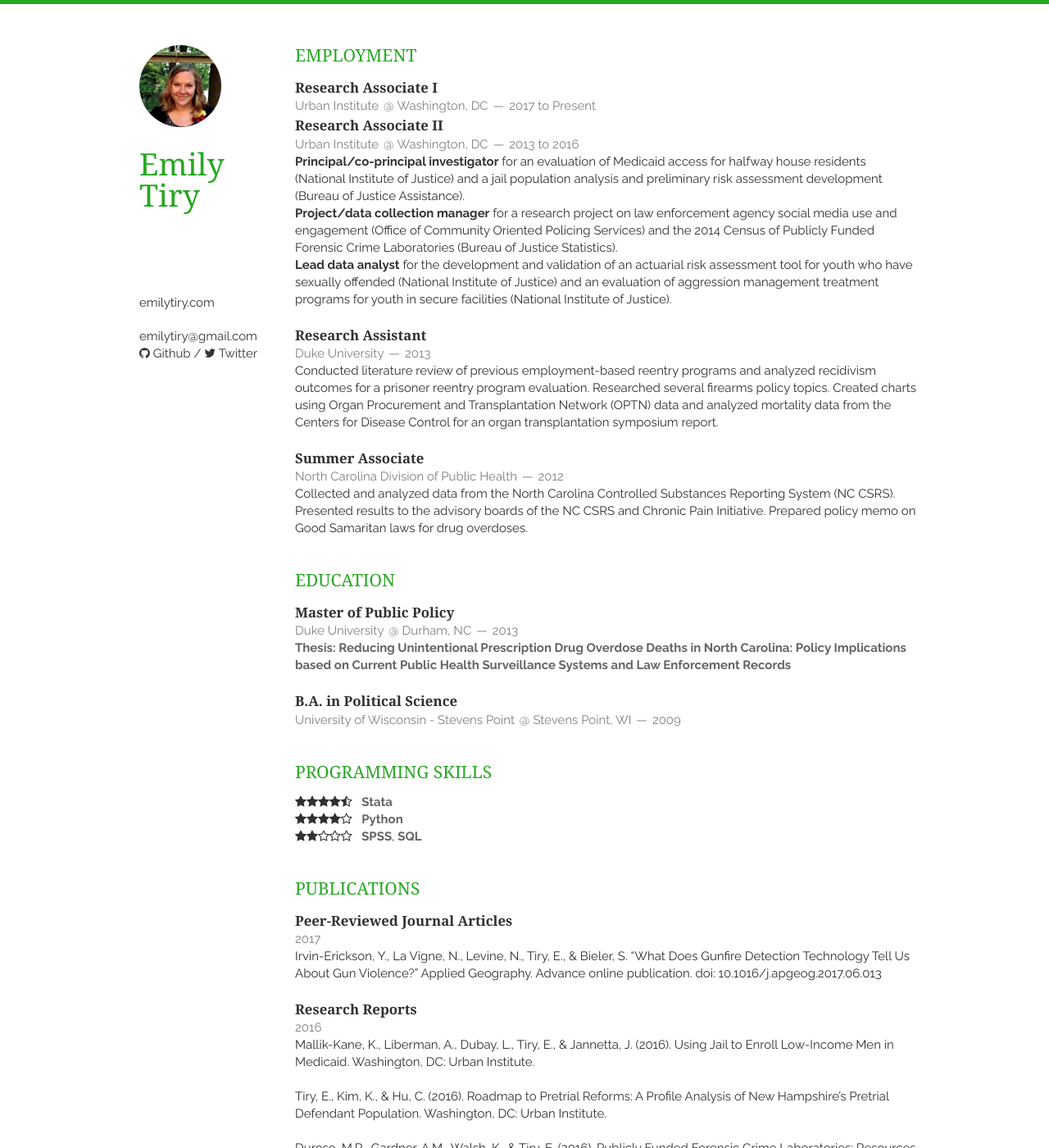
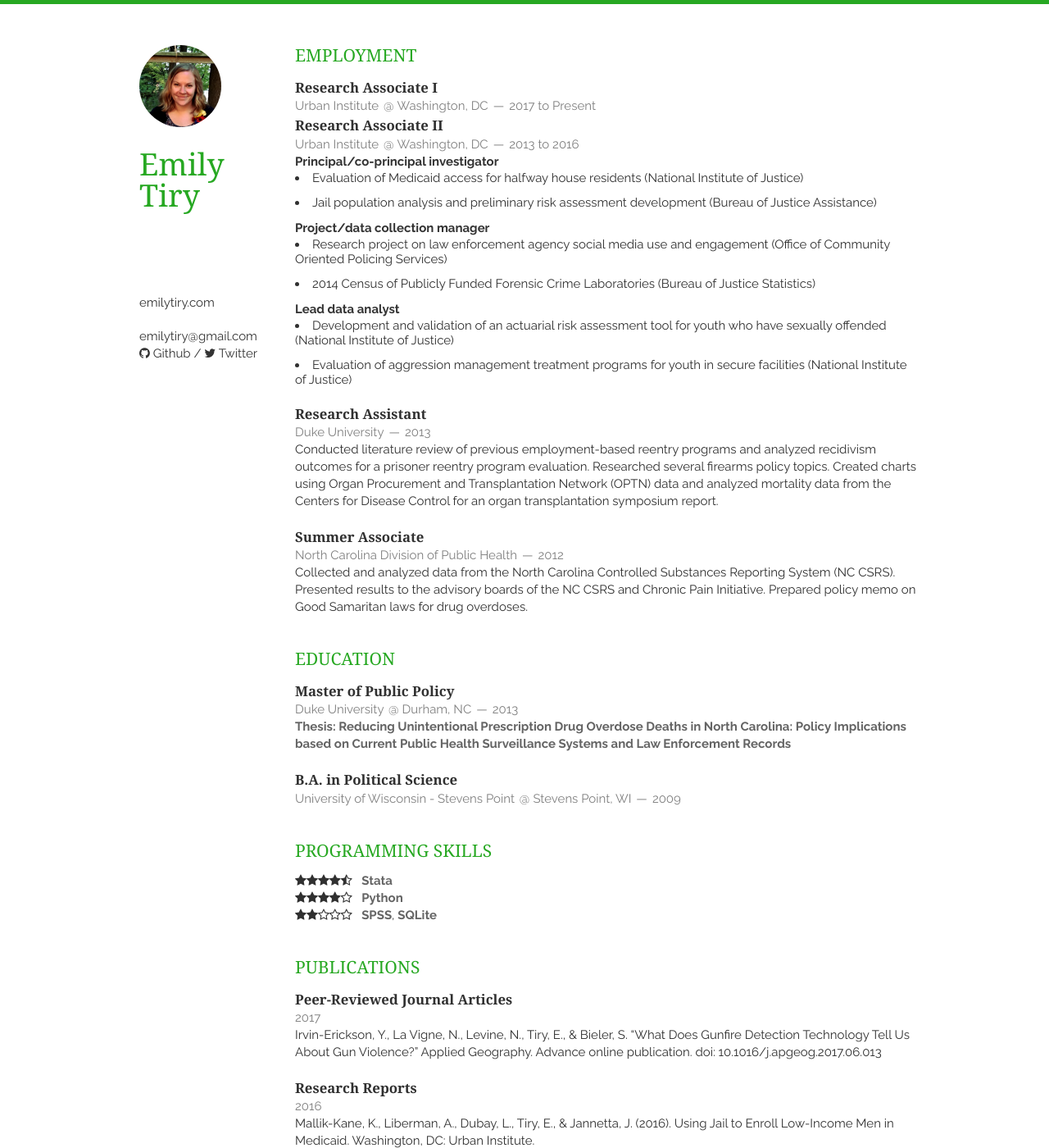
Before and after one commit to etiry/resume, a Jekyll site: the page built from index.html, in a window 1280 px wide and 1400 px high. Shown: the whole window at 82% size. Built offline with Jekyll 4.4.1, drawn with Linux system fonts in a browser that asks for light colours; nearby versions of some CDN libraries; the list of posts is cut into pages by our own code.

Commit message:
Update employment

```diff
--- a/_includes/employment.html
+++ b/_includes/employment.html
@@ -9,9 +9,15 @@
             <span><address>Urban Institute</address></span>
             <span><address>Washington, DC</address><time>2013 to 2016</time></span>
         </header>
-        <p><strong>Principal/co-principal investigator</strong> for an evaluation of Medicaid access for halfway house residents (National Institute of Justice) and a jail population analysis and preliminary risk assessment development (Bureau of Justice Assistance).</p>
-        <p><strong>Project/data collection manager</strong> for a research project on law enforcement agency social media use and engagement (Office of Community Oriented Policing Services) and the 2014 Census of Publicly Funded Forensic Crime Laboratories (Bureau of Justice Statistics).</p>
-        <p><strong>Lead data analyst</strong> for the development and validation of an actuarial risk assessment tool for youth who have sexually offended (National Institute of Justice) and an evaluation of aggression management treatment programs for youth in secure facilities (National Institute of Justice).</p>
+        <p><strong>Principal/co-principal investigator</strong></p>
+            <li>Evaluation of Medicaid access for halfway house residents (National Institute of Justice)</li>
+            <li>Jail population analysis and preliminary risk assessment development (Bureau of Justice Assistance)</li>
+        <p><strong>Project/data collection manager</strong></p>
+            <li>Research project on law enforcement agency social media use and engagement (Office of Community Oriented Policing Services)</li>
+            <li>2014 Census of Publicly Funded Forensic Crime Laboratories (Bureau of Justice Statistics)</li>
+        <p><strong>Lead data analyst</strong></p>
+            <li>Development and validation of an actuarial risk assessment tool for youth who have sexually offended (National Institute of Justice)</li>
+            <li>Evaluation of aggression management treatment programs for youth in secure facilities (National Institute of Justice)</li>
     </article>
     <article>
         <header>
--- a/_includes/skills.html
+++ b/_includes/skills.html
@@ -10,7 +10,7 @@
         </p>
         <p>
             <i class="fa fa-star"></i><i class="fa fa-star"></i><i class="fa fa-star-o"></i><i class="fa fa-star-o"></i><i class="fa fa-star-o"></i>
-            &nbsp;&nbsp;<em>SPSS</em>, <em>SQL</em>
+            &nbsp;&nbsp;<em>SPSS</em>, <em>SQLite</em>
         </p>
     </article>
 </section>
```
